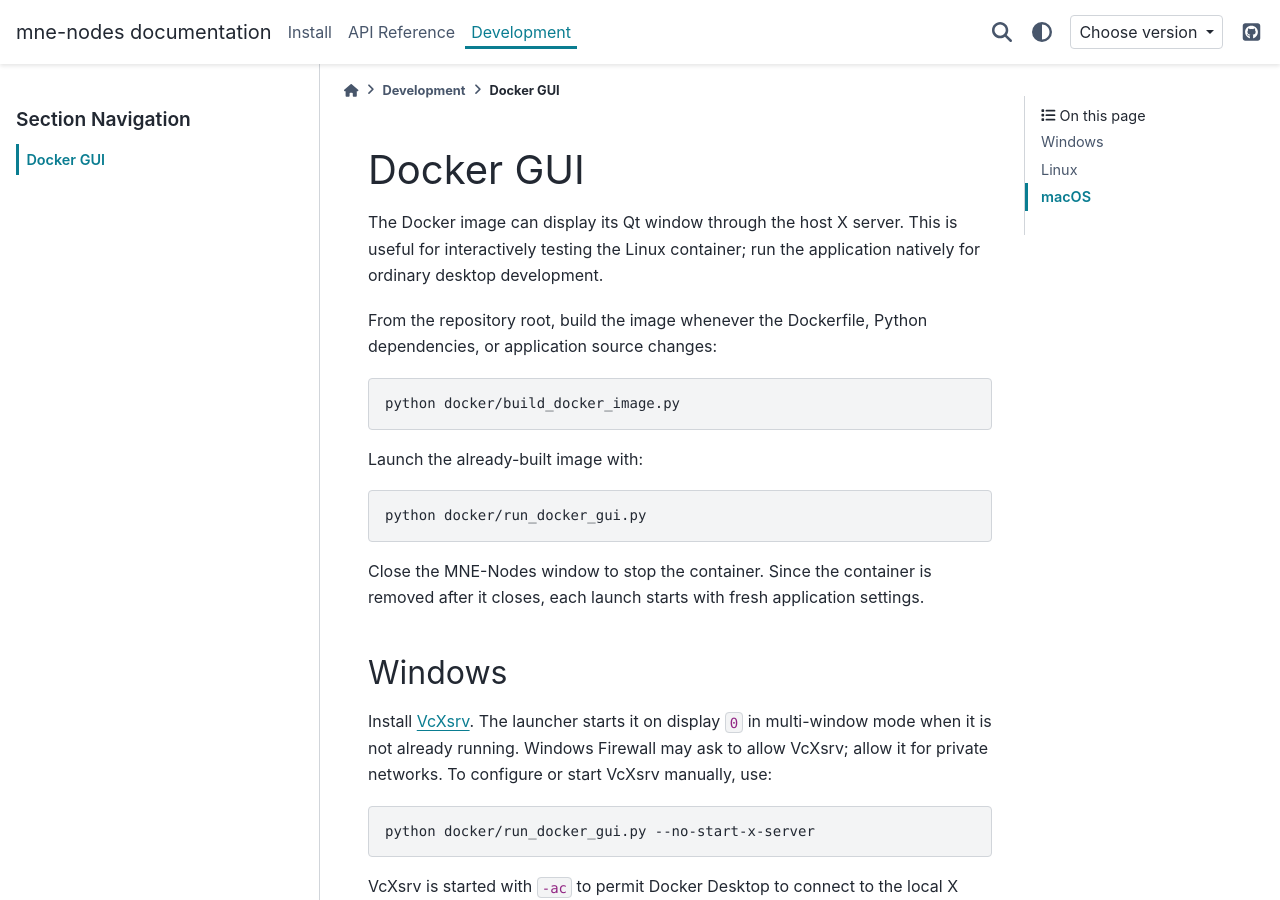
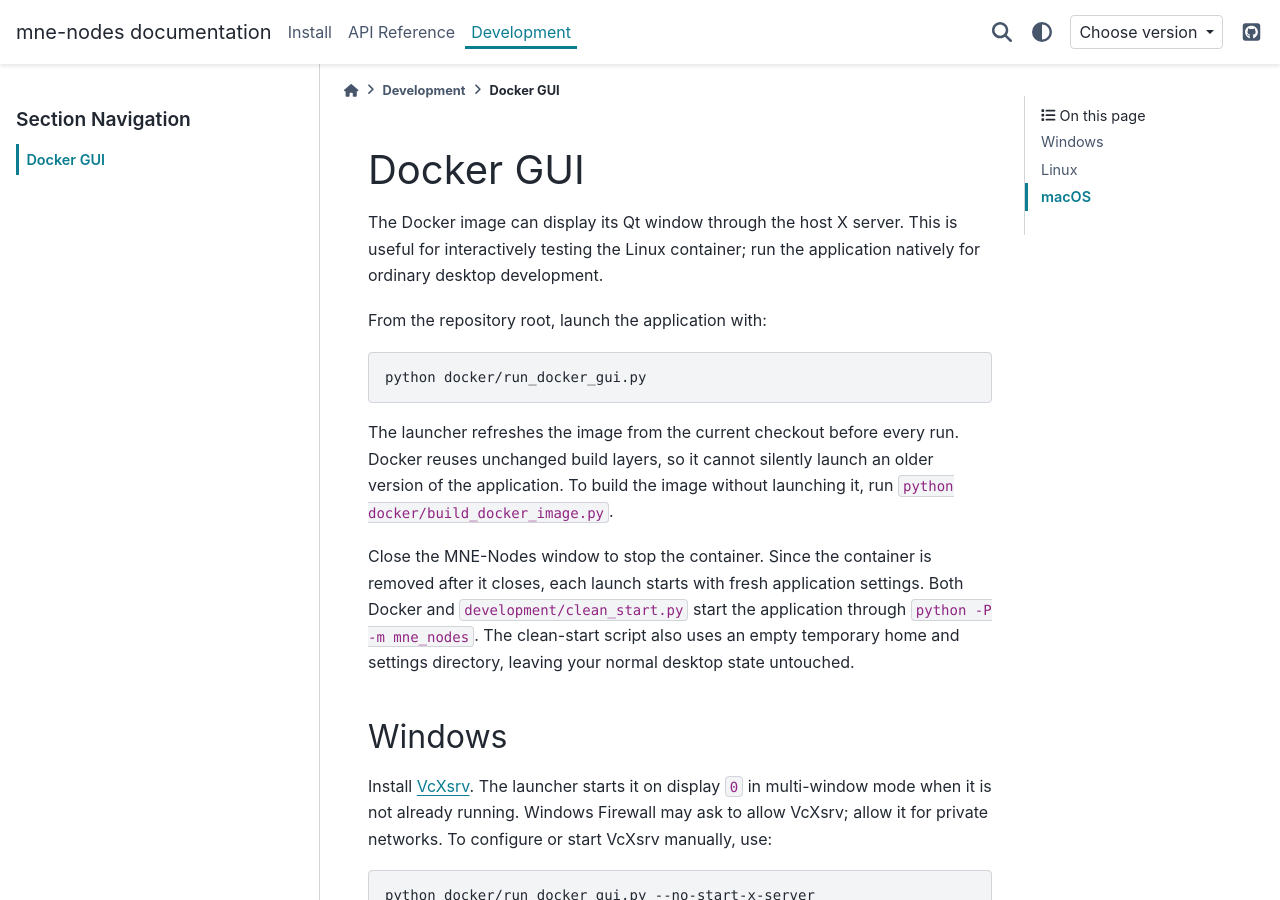
Before and after one commit to marsipu/mne-nodes, a Sphinx documentation site: the page built from docs/source/development/docker_gui.rst, in a window 1280 px wide and 900 px high. Built offline with Sphinx 7.4.7 and the PyData theme 0.15.4, drawn with Linux system fonts in a browser that asks for light colours; pages that are not in the unit, such as notebooks, are missing from menus.

Commit message:
improve docker (build on every run)

```diff
--- a/docs/source/development/docker_gui.rst
+++ b/docs/source/development/docker_gui.rst
@@ -5,21 +5,22 @@ The Docker image can display its Qt window through the host X server. This is
 useful for interactively testing the Linux container; run the application
 natively for ordinary desktop development.
 
-From the repository root, build the image whenever the Dockerfile, Python
-dependencies, or application source changes:
-
-.. code-block:: shell
-
-   python docker/build_docker_image.py
-
-Launch the already-built image with:
+From the repository root, launch the application with:
 
 .. code-block:: shell
 
    python docker/run_docker_gui.py
 
+The launcher refreshes the image from the current checkout before every run.
+Docker reuses unchanged build layers, so it cannot silently launch an older
+version of the application. To build the image without launching it, run
+``python docker/build_docker_image.py``.
+
 Close the MNE-Nodes window to stop the container. Since the container is
 removed after it closes, each launch starts with fresh application settings.
+Both Docker and ``development/clean_start.py`` start the application through
+``python -P -m mne_nodes``. The clean-start script also uses an empty temporary
+home and settings directory, leaving your normal desktop state untouched.
 
 Windows
 -------
```
Also changed, not shown: 5 other files.
